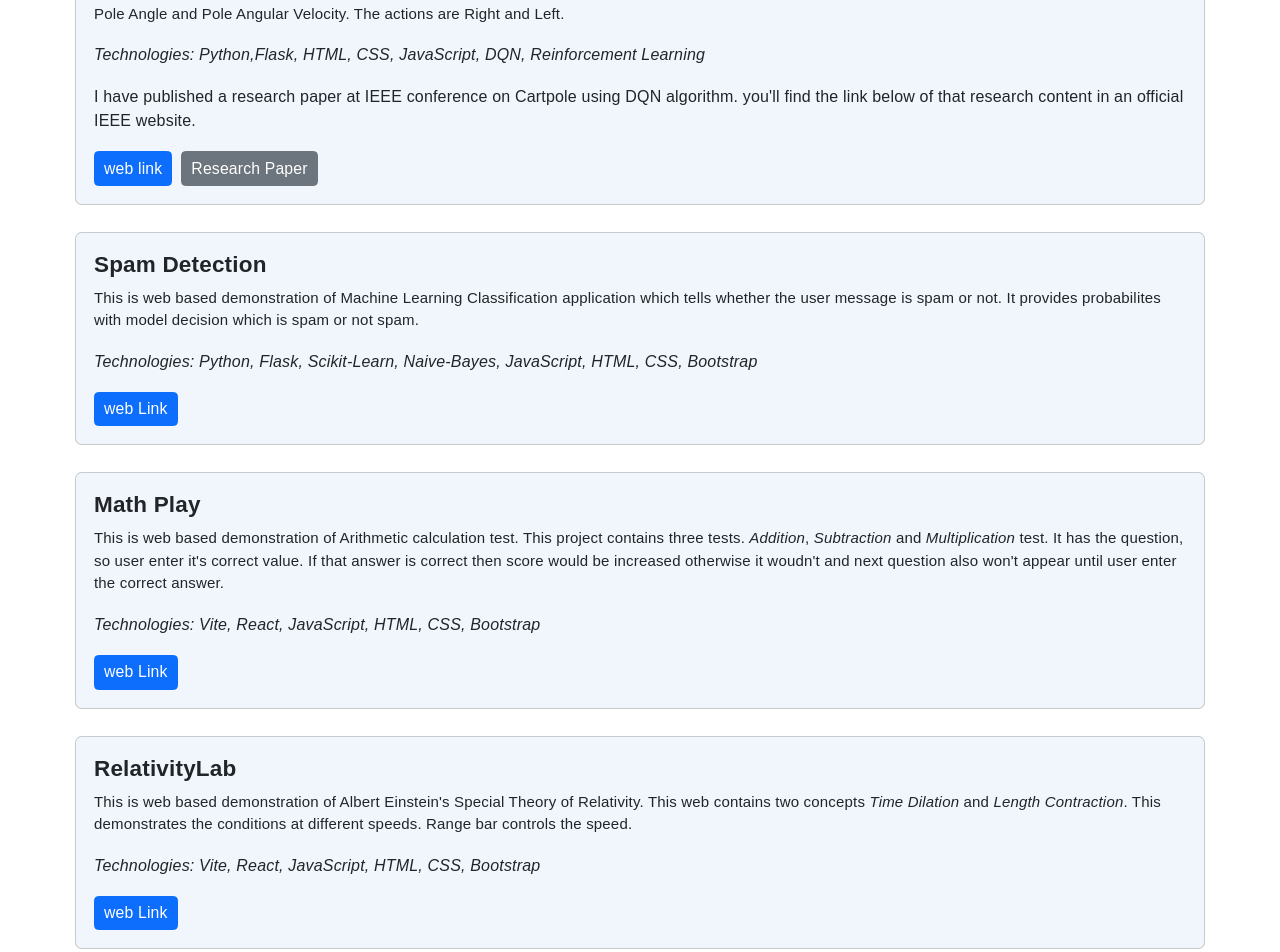
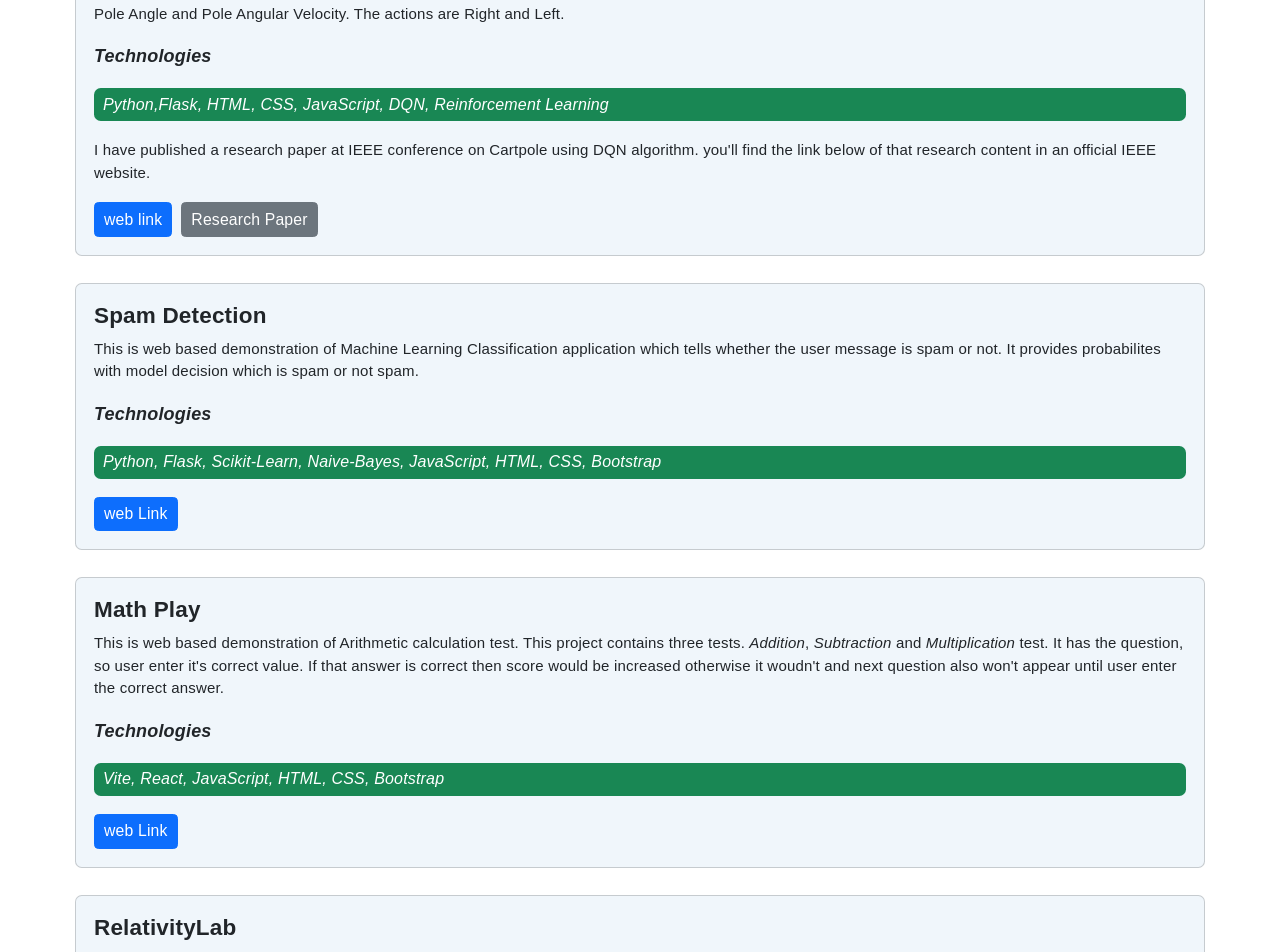
Before and after one commit to einstein2306/portfolio, a React app: page /projects in a window 1280 px wide. Shown: the part 260-1212 px from the top of the page. Built offline with nearby package versions, Linux system fonts and the light colour scheme; the HTML template or start-up script is replaced by a standard one.

Commit message:
added styles to the technologies

```diff
--- a/src/components/projects.jsx
+++ b/src/components/projects.jsx
@@ -8,9 +8,10 @@ export default function Project() {
                         <div className="card-body">
                             <h5 className='card-title fw-bold'>Cartpole Balancer using Deep Q-Network</h5>
                             <p className="proj-1 card-text">This is web based demonstration of game. It has both Usermode and AI mode to play. The goal is to keep the pole straight which is continuously falling by moving the cart right and left. Here AI was trained by the algorithm called DQN (Deep Q-Network). The whole concept belongs to Reinforcement Learning. It chooses best action based on the highest Q-value among all actions. This game has four states and two actions. The states are Cart Position, Cart Velocity, Pole Angle and Pole Angular Velocity. The actions are Right and Left.</p>
-                            <p><em>Technologies: Python,Flask, HTML, CSS, JavaScript, DQN, Reinforcement Learning</em></p>
-                            <p>I have published a research paper at IEEE conference on Cartpole using DQN algorithm. you'll find the link below of that research content in an official IEEE website.</p>
-                            <div className="d-flex justify-content-left gap-2">
+                            <p className="fs-6 fw-bold"><em>Technologies</em></p>
+                            <p className="bg-success text-white p-1 rounded "><em className="ms-1">Python,Flask, HTML, CSS, JavaScript, DQN, Reinforcement Learning</em></p>
+                            <p className="proj-1 card-text">I have published a research paper at IEEE conference on Cartpole using DQN algorithm. you'll find the link below of that research content in an official IEEE website.</p>
+                            <div className="d-flex justify-content-left gap-2 mt-1">
                                 <a href="https://cartpole.pythonanywhere.com/" target="_blank" rel="noopener noreferrer" className="btn btn-primary btn-sm">web link</a>
                                 <a href="https://ieeexplore.ieee.org/abstract/document/11158143" target="_blank" rel="noopener noreferrer" className="btn btn-secondary btn-sm">Research Paper</a>
                             </div>
@@ -22,8 +23,11 @@ export default function Project() {
                         <div className="card-body ">
                             <h5 className='card-title fw-bold'>Spam Detection</h5>
                             <p className="proj-1 card-text">This is web based demonstration of Machine Learning Classification application which tells whether the user message is spam or not. It provides probabilites with model decision which is spam or not spam.</p>
-                            <p><em>Technologies: Python, Flask, Scikit-Learn, Naive-Bayes, JavaScript, HTML, CSS, Bootstrap</em></p>
-                            <a href="https://yaswanth24.pythonanywhere.com/" target="_blank" rel="noopener noreferrer" className="btn btn-primary btn-sm">web Link</a>
+                            <p className="fs-6 fw-bold"><em>Technologies</em></p>
+                            <p className="bg-success text-white p-1 rounded"><em className="ms-1">Python, Flask, Scikit-Learn, Naive-Bayes, JavaScript, HTML, CSS, Bootstrap</em></p>
+                            <div className="d-flex justify-content-left gap-2 mt-1">
+                                <a href="https://yaswanth24.pythonanywhere.com/" target="_blank" rel="noopener noreferrer" className="btn btn-primary btn-sm">web Link</a>
+                            </div>
                         </div>
                     </div>
                 </section>
@@ -32,18 +36,24 @@ export default function Project() {
                         <div className="card-body ">
                             <h5 className='card-title fw-bold'>Math Play</h5>
                             <p className="proj-1 card-text">This is web based demonstration of Arithmetic calculation test. This project contains three tests. <em>Addition</em>, <em>Subtraction</em> and <em>Multiplication</em> test. It has the question, so user enter it's correct value. If that answer is correct then score would be increased otherwise it woudn't and next question also won't appear until user enter the correct answer.</p>
-                            <p><em>Technologies: Vite, React, JavaScript, HTML, CSS, Bootstrap</em></p>
-                            <a href="https://math-play-seven.vercel.app/" target="_blank" rel="noopener noreferrer" className="btn btn-primary btn-sm">web Link</a>
+                            <p className="fs-6 fw-bold"><em>Technologies</em></p>
+                            <p className="bg-success text-white p-1 rounded"><em className="ms-1">Vite, React, JavaScript, HTML, CSS, Bootstrap</em></p>
+                            <div className="d-flex justify-content-left gap-2 mt-1">
+                                <a href="https://math-play-seven.vercel.app/" target="_blank" rel="noopener noreferrer" className="btn btn-primary btn-sm">web Link</a>
+                            </div>
                         </div>
                     </div>
                 </section>
                 <section className='mt-4 mb-2'>
                     <div className="card det">
-                        <div className="card-body ">
+                        <div className="card-body">
                             <h5 className='card-title fw-bold'>RelativityLab</h5>
                             <p className="proj-1 card-text">This is web based demonstration of Albert Einstein's Special Theory of Relativity. This web contains two concepts <em>Time Dilation</em> and <em>Length Contraction</em>. This demonstrates the conditions at different speeds. Range bar controls the speed. </p>
-                            <p><em>Technologies: Vite, React, JavaScript, HTML, CSS, Bootstrap</em></p>
-                            <a href="https://relativitylab.vercel.app/" target="_blank" rel="noopener noreferrer" className="btn btn-primary btn-sm">web Link</a>
+                            <p className="fs-6 fw-bold"><em>Technologies</em></p>
+                            <p className="bg-success text-white p-1 rounded"><em className="ms-1">Vite, React, JavaScript, HTML, CSS, Bootstrap</em></p>
+                            <div className="d-flex justify-content-left gap-2 mt-1">
+                                <a href="https://relativitylab.vercel.app/" target="_blank" rel="noopener noreferrer" className="btn btn-primary btn-sm">web Link</a>
+                            </div>
                         </div>
                     </div>
                 </section>
```
